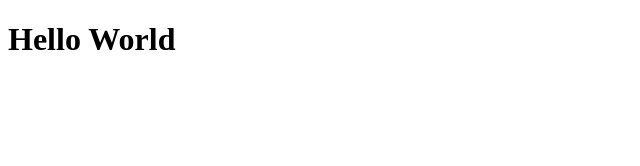
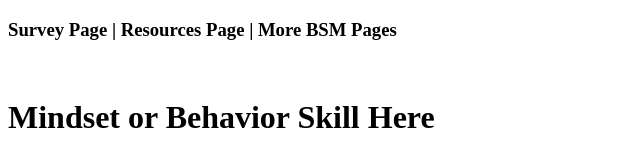
Before and after one commit to Kankoo1/BSM-Project, a plain HTML site: page index.html in a window 1280 px wide. Shown: the whole page, without its empty margins (0-640 px from the left). Drawn offline with Linux system fonts and the light colour scheme.

Commit message:
add place for links

```diff
--- a/index.html
+++ b/index.html
@@ -7,6 +7,8 @@
     <title>Document</title>
 </head>
 <body>
-    <h1> Hello World </h1>
+    <h3> Survey Page | Resources Page | More BSM Pages </h3>
+    <br>
+    <h1> Mindset or Behavior Skill Here </h1>
 </body>
 </html>
```
